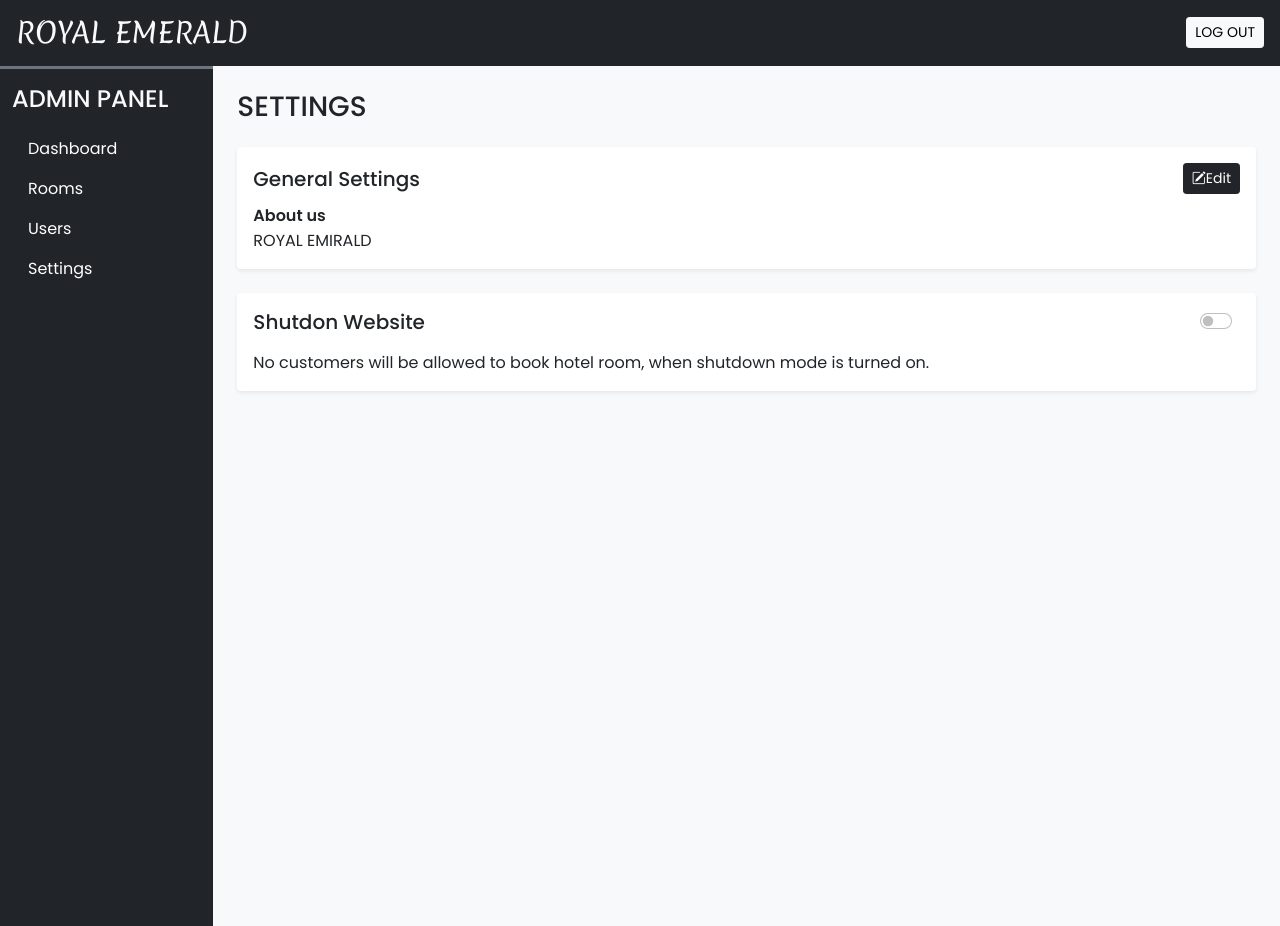
After one commit to ilyas-43/PFE-, a PHP site: page /admin/settings.php in a window 1280 px wide. The commit adds this page. Run offline with PHP 8.4, Linux system fonts and the light colour scheme; the visitor is signed in with stand-in values (Sample User, id 1); data comes from the database, SQL or seed files in the repository; some libraries are stand-ins or nearby versions.

Commit message:
Ton message de commit

```diff
--- /dev/null
+++ b/admin/ajax/settings_crud.php
@@ -0,0 +1,36 @@
+<?php
+    require('../inc/db-config.php');
+    require('../inc/essentials.php');
+    adminlogin();
+
+    if(isset($_POST['get_general']))
+    {
+        $q = "SELECT * FROM `settings` WHERE `sr_no`=?";
+        $values = [1];
+        $res = select($q,$values,"i");
+        $data = mysqli_fetch_assoc($res);
+        $json_data = json_encode($data);
+        echo $json_data;
+    }
+
+    if(isset($_POST['upd_general']))
+    {
+        $frm_data = filteration($_POST);
+
+        $q = "UPDATE `settings` SET `site_about`=? WHERE `sr_no`=?";
+        $values = [$frm_data['site_about'],1];
+        $res = update($q,$values,'si');
+        echo $res;
+    }
+
+    if(isset($_POST['upd_shutdown']))
+    {
+        $frm_data = ($_POST['upd_shutdown']==0) ? 1 : 0;
+
+        $q = "UPDATE `settings` SET `shutdown`=? WHERE `sr_no`=?";
+        $values = [$frm_data,1];
+        $res = update($q,$values,'ii');
+        echo $res;
+    }
+
+?>
--- a/admin/css/common.css
+++ b/admin/css/common.css
@@ -37,19 +37,23 @@
 
  .custom-alert{
      position: fixed;
-     top: 25px;
+     top: 80px;
      right: 25px;
  }
 
-#dashboard-menu{
-     position: fixed ;
+ #dashboard-menu{
+     position: fixed;
      height: 100% ;
  }
 
  @media screen and (max-width:992px) {
 
-     #dashboard-menu{
-          height: auto ;
-          width: 100% ;
+ #dashboard-menu{
+      height: auto ;
+      width: 100% ;
  }
+ #main-content{
+     margin-top: 60px;
  }
+
+ }
--- a/admin/inc/db-config.php
+++ b/admin/inc/db-config.php
@@ -43,4 +43,26 @@
 
     }
 
+    function update($sql,$values,$datatypes)
+    {
+        $con = $GLOBALS['con'];
+        if($stmt = mysqli_prepare($con,$sql))
+        {
+            mysqli_stmt_bind_param($stmt,$datatypes,...$values);
+            if(mysqli_stmt_execute($stmt)){
+                $res= mysqli_stmt_affected_rows($stmt);
+                mysqli_stmt_close($stmt);
+                return $res;
+            }
+            else{
+                mysqli_stmt_close($stmt);
+                die("Query cannot be executed - Update");
+            }
+        }
+        else{
+            die("Query cannot be prepared - Update");
+        }
+
+    }
+
 ?>
--- a/admin/inc/essentials.php
+++ b/admin/inc/essentials.php
@@ -17,11 +17,11 @@
     }
 
    function alert($type,$msg){
-    $bs_class=("success")?"alert-success" : "alert-danger";
+    $bs_class=($type == "success") ? "alert-success" : "alert-danger";
     echo <<<alert
             <div class="alert $bs_class  alert-dismissible fade show custom-alert" role="alert">
-              <strong class="ne-3">$msg</strong>
-            <button type="button" class="btn-close" data-bs-dismiss="alert" aria-label="Close"></button>
+              <strong class="me-3">$msg</strong>
+              <button type="button" class="btn-close" data-bs-dismiss="alert" aria-label="Close"></button>
             </div>
     alert;
    }
--- /dev/null
+++ b/admin/inc/header.php
@@ -0,0 +1,31 @@
+<div class="container-fluid bg-dark text-light p-3 d-flex align-items-center justify-content-between sticky-top">
+          <h3 class="mb-0 h-font">ROYAL EMERALD</h3>
+          <a  href="logout.php" class="btn btn-light btn-sm">LOG OUT</a>
+        </div>
+
+        <div class="col-lg-2 bg-dark border-top border-3 border-secondary" id="dashboard-menu">
+         <nav class="navbar navbar-expand-lg navbar-dark ">
+            <div class="container-fluid flex-lg-column align-items-stretch">
+              <h4 class="mt-2 text-light">ADMIN PANEL</h4>
+              <button class="navbar-toggler shadow-none" type="button" data-bs-toggle="collapse" data-bs-target="#adminDropdown" aria-controls="navbarNav" aria-expanded="false" aria-label="Toggle navigation">
+               <span class="navbar-toggler-icon"></span>
+              </button>
+              <div class="collapse navbar-collapse flex-column align-items-stretch mt-2" id="adminDropdown">
+                <ul class="nav nav-pills flex-column">
+                  <li class="nav-item">
+                    <a class="nav-link text-white" href="dashboard.php">Dashboard</a>
+                  </li>
+                  <li class="nav-item">
+                    <a class="nav-link  text-white" href="#">Rooms</a>
+                  </li>
+                  <li class="nav-item">
+                    <a class="nav-link  text-white" href="#">Users</a>
+                  </li>
+                  <li class="nav-item">
+                    <a class="nav-link  text-white" href="settings.php">Settings</a>
+                  </li>
+                </ul>
+              </div>
+        </div>
+    </nav>
+</div>
--- a/admin/inc/scripts.php
+++ b/admin/inc/scripts.php
@@ -1 +1,15 @@
-<script src="https://cdn.jsdelivr.net/npm/bootstrap@5.0.2/dist/js/bootstrap.bundle.min.js"></script>
+<script src="https://cdn.jsdelivr.net/npm/bootstrap@5.0.2/dist/js/bootstrap.bundle.min.js" integrity="sha384-MrcW6ZMFYlzcLA8Nl+NtUVF0sA7MsXsP1UyJoMp4YLEuNSfAP+JcXn/tWtIaxVXM" crossorigin="anonymous"></script>
+
+<script>
+    function alert(type,msg){
+        let bs_class = (type == 'success') ? 'alert-success' : 'alert-danger';
+        let element = document.createElement('div');
+        element.innerHTML = `
+            <div class="alert  ${bs_class} alert-dismissible fade show custom-alert" role="alert">
+              <strong class="me-3">${msg}</strong>
+              <button type="button" class="btn-close" data-bs-dismiss="alert" aria-label="Close"></button>
+            </div>
+        `;
+        document.body.append(element);
+    }
+</script>
--- /dev/null
+++ b/admin/settings.php
@@ -0,0 +1,197 @@
+<?php
+   require('inc/essentials.php');
+   adminlogin();
+
+?>
+
+<!DOCTYPE html>
+<html lang="en">
+<head>
+    <meta charset="UTF-8">
+    <meta name="viewport" content="width=device-width, initial-scale=1.0">
+    <title>Admin Panel - Settings</title>
+    <?php require('inc/links.php');?>
+</head>
+<body class="bg-light">
+
+
+    <?php require('inc/header.php');?>
+
+
+
+        <div class="container-fluid" id="main-content">
+          <div class=" row">
+            <div class="col-lg-10 ms-auto p-4 overflow-hidden">
+              <h3 class="mb-4">SETTINGS</h3>
+
+              <!-- General settings section -->
+
+              <div class="card border-0 shadow-sm mb-4" >
+                <div class="card-body">
+                  <div class="d-flex align-items-center justify-content-between mb-3">
+                    <h5 class="card-title m-0">General Settings</h5>
+                    <button type="button" class="btn btn-dark shadow-none btn-sm" data-bs-toggle="modal" data-bs-target="#general-s">
+                      <i class="bi bi-pencil-square"></i>Edit
+                    </button>
+                  </div>
+                  <h6 class="card-subtitle mb-1 fw-bold">About us</h6>
+                  <p class="card-text" id="site_about"></p>
+                </div>
+              </div>
+
+              <!-- General settings modal -->
+
+              <div class="modal fade" id="general-s" data-bs-backdrop="static" data-bs-keyboard="true" tabindex="-1" aria-labelledby="staticBackdropLabel" aria-hidden="true">
+                <div class="modal-dialog">
+                  <form>
+                    <div class="modal-content">
+                      <div class="modal-header">
+                        <h5 class="modal-title">General Settings</h5>
+                      </div>
+                      <div class="modal-body">
+                        <div class="mb-3">
+                          <label class="form-label">About us</label>
+                          <textarea name="site_about" id="site_about_inp" class="form-control shadow-none" rows="6"></textarea>
+                        </div>
+                      </div>
+                      <div class="modal-footer">
+                        <button type="button" onclick="site_about.value = general_data.site_about" class="btn text-secondary shadow-none" data-bs-dismiss="modal">CANCEL</button>
+                        <button type="button" onclick="upd_general(site_about.value)" class="btn custom-bg text-white shadow-none">SUBMIT</button>
+                      </div>
+                    </div>
+                  </form>
+                </div>
+              </div>
+
+              <!-- Shutdown  section -->
+
+              <div class="card border-0 shadow-sm" >
+                <div class="card-body">
+                  <div class="d-flex align-items-center justify-content-between mb-3">
+                    <h5 class="card-title m-0">Shutdon Website</h5>
+                    <div class="form-check form-switch">
+                      <form>
+                        <input onchange="upd_shutdown(this.value)" class="form-check-input" type="checkbox" id="shutdown-toggle">
+                      </form>
+                    </div>
+                  </div>
+                  <p class="card-text">
+                    No customers will be allowed to book hotel room, when shutdown mode is turned on.
+                  </p>
+                </div>
+              </div>
+
+
+            </div>
+          </div>
+        </div>
+
+
+    <?php require('inc/scripts.php'); ?>
+
+    <script>
+      let general_data;
+
+      function get_general()
+      {
+        let site_about = document.getElementById('site_about');
+
+        let site_about_inp = document.getElementById('site_about_inp');
+
+
+        let shutdown_toggle = document.getElementById('shutdown-toggle');
+
+
+        let xhr = new XMLHttpRequest();
+        xhr.open("POST","ajax/settings_crud.php",true);
+        xhr.setRequestHeader('Content-Type','application/x-www-form-urlencoded');
+
+
+
+        xhr.onload = function(){
+          general_data = JSON.parse(this.responseText);
+
+          site_about.innerText = general_data.site_about;
+
+          site_about_inp.value = general_data.site_about;
+
+          if(general_data.shutdown == 0){
+            shutdown_toggle.checked = false;
+            shutdown_toggle.value = 0;
+          }
+          else{
+            shutdown_toggle.checked = true;
+            shutdown_toggle.value = 1;
+          }
+        }
+
+
+        xhr.send('get_general');
+      }
+
+      function upd_general(site_about_val)
+      {
+        let xhr = new XMLHttpRequest();
+        xhr.open("POST","ajax/settings_crud.php",true);
+        xhr.setRequestHeader('Content-Type','application/x-www-form-urlencoded');
+
+
+
+        xhr.onload = function(){
+
+          var myModal = document.getElementById('general-s');
+          var modal = bootstrap.Modal.getInstance(myModal);
+          modal.hide();
+
+
+          if(this.responseText == 1)
+          {
+            alert('success','Changes saved!');
+            get_general();
+          }
+          else
+          {
+            alert('error','No changes made!');
+          }
+        }
+
+
+        xhr.send('site_about='+site_about_val+'&upd_general');
+
+      }
+
+      function upd_shutdown(val)
+      {
+        let xhr = new XMLHttpRequest();
+        xhr.open("POST","ajax/settings_crud.php",true);
+        xhr.setRequestHeader('Content-Type','application/x-www-form-urlencoded');
+
+
+
+        xhr.onload = function(){
+
+          if(this.responseText == 1 && general_data.shutdown==0)
+          {
+            alert('success','Site has been shutdown!');
+          }
+          else
+          {
+            alert('success','Shutdown mode off!');
+          }
+          get_general();
+        }
+
+
+        xhr.send('upd_shutdown='+val);
+
+      }
+
+
+      window.onload = function(){
+        get_general();
+      }
+
+
+    </script>
+</body>
+</html>
```
Also changed, not shown: admin/dashboard.php (+3 -31 lines), projet fdt.sql (+35 -4 lines), MCD-MLD/Screenshot 2025-04-26 144316.png (deleted), MCD-MLD/Screenshot 2025-04-26 144346.png (deleted).
